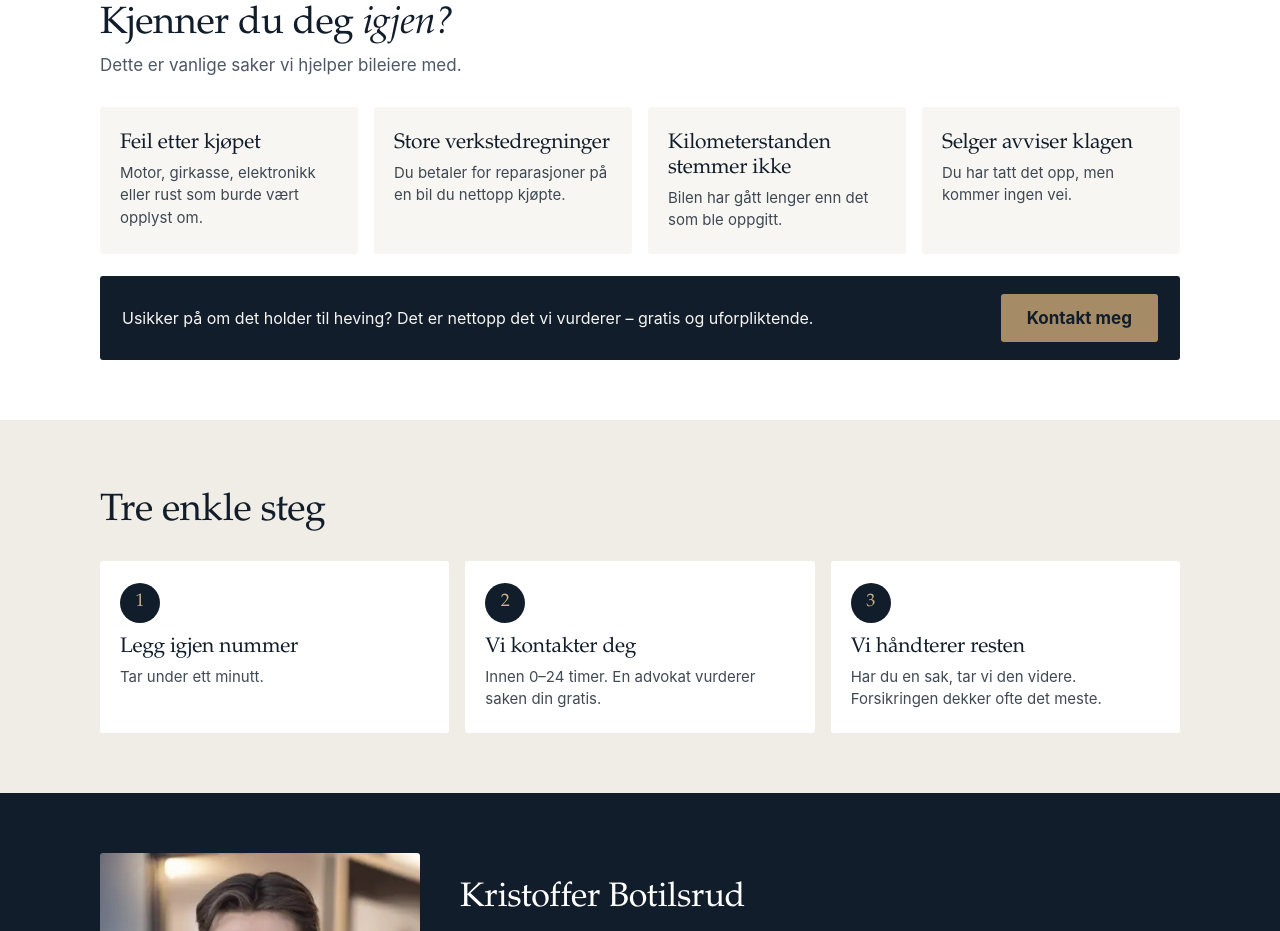
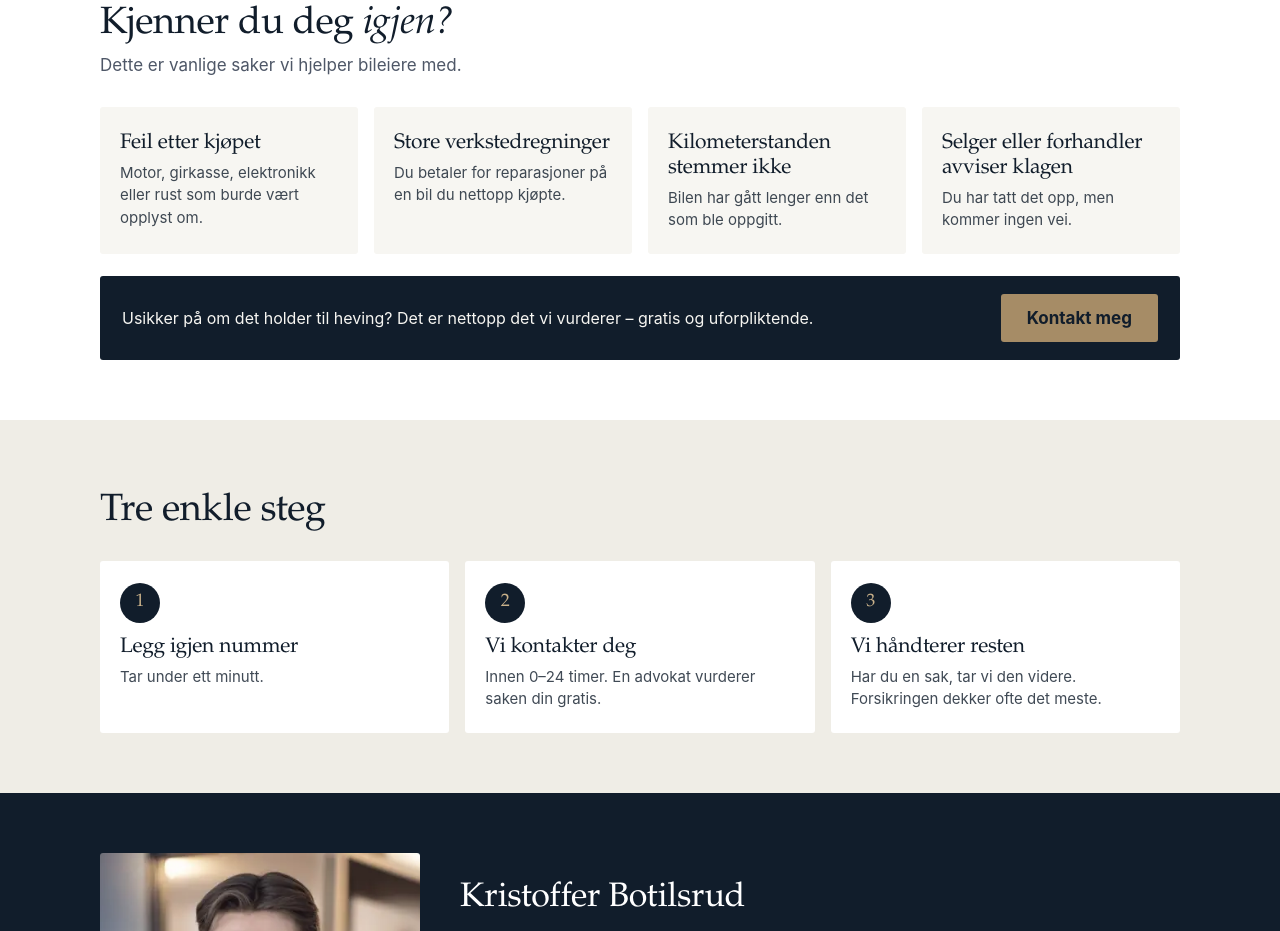
Before and after one commit to tripwjrt/bilsaker, a plain HTML site: page heving/index.html in a window 1280 px wide. Shown: the part 893-1824 px from the top of the page. Drawn offline with Linux system fonts and the light colour scheme; no server answers.

Commit message:
heving: «Selger eller forhandler avviser klagen»

```diff
--- a/heving/index.html
+++ b/heving/index.html
@@ -211,7 +211,7 @@ footer{background:var(--navy);color:rgba(247,246,242,.7)}
       <div class="tile"><h3>Feil etter kjøpet</h3><p>Motor, girkasse, elektronikk eller rust som burde vært opplyst om.</p></div>
       <div class="tile"><h3>Store verkstedregninger</h3><p>Du betaler for reparasjoner på en bil du nettopp kjøpte.</p></div>
       <div class="tile"><h3>Kilometerstanden stemmer ikke</h3><p>Bilen har gått lenger enn det som ble oppgitt.</p></div>
-      <div class="tile"><h3>Selger avviser klagen</h3><p>Du har tatt det opp, men kommer ingen vei.</p></div>
+      <div class="tile"><h3>Selger eller forhandler avviser klagen</h3><p>Du har tatt det opp, men kommer ingen vei.</p></div>
     </div>
     <div class="nudge"><p>Usikker på om det holder til heving? Det er nettopp det vi vurderer – gratis og uforpliktende.</p><div class="c-button"><button type="button" class="btn" id="cta-situasjon" data-til-skjema>Kontakt meg</button></div></div>
   </div></section>
```
